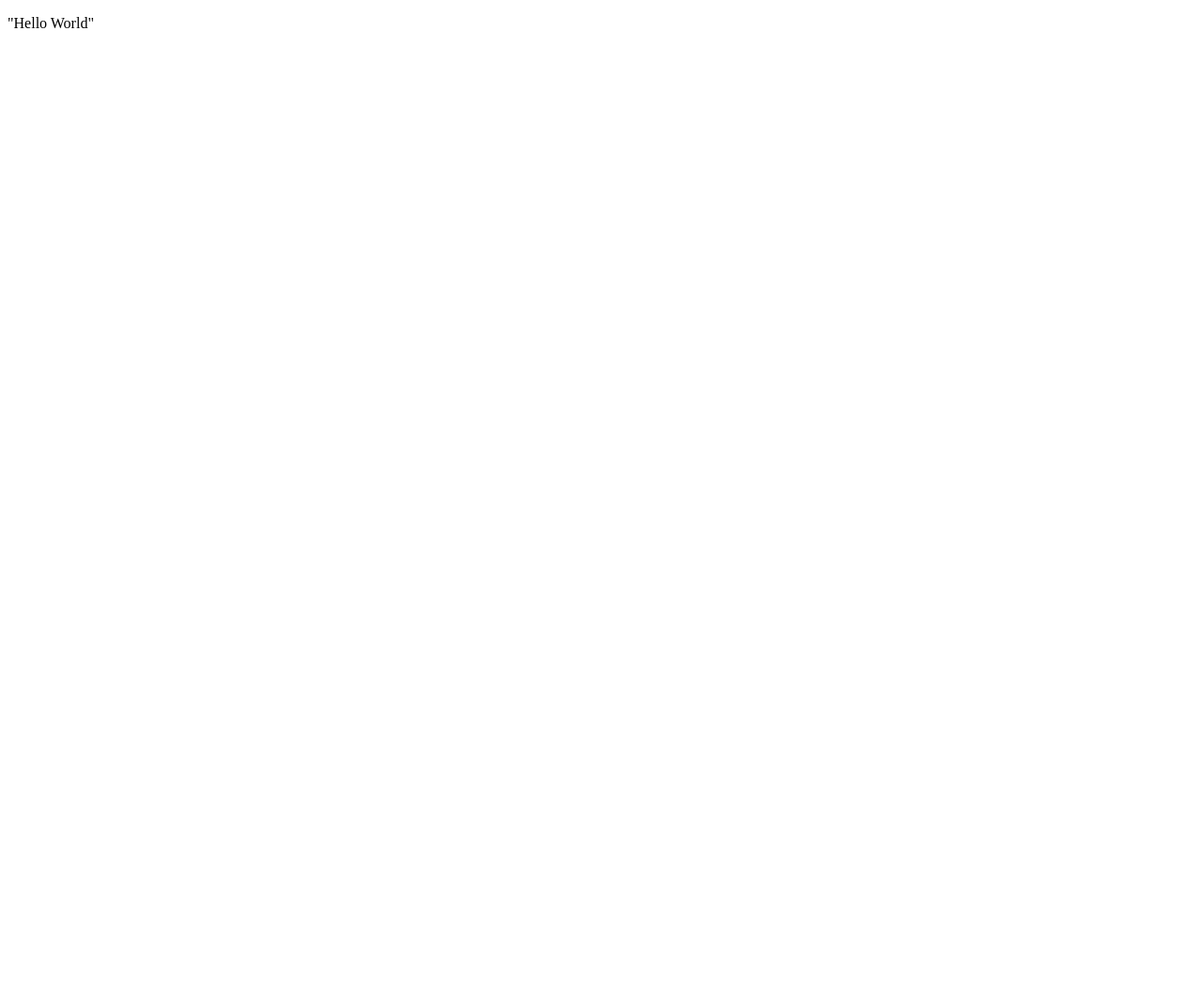
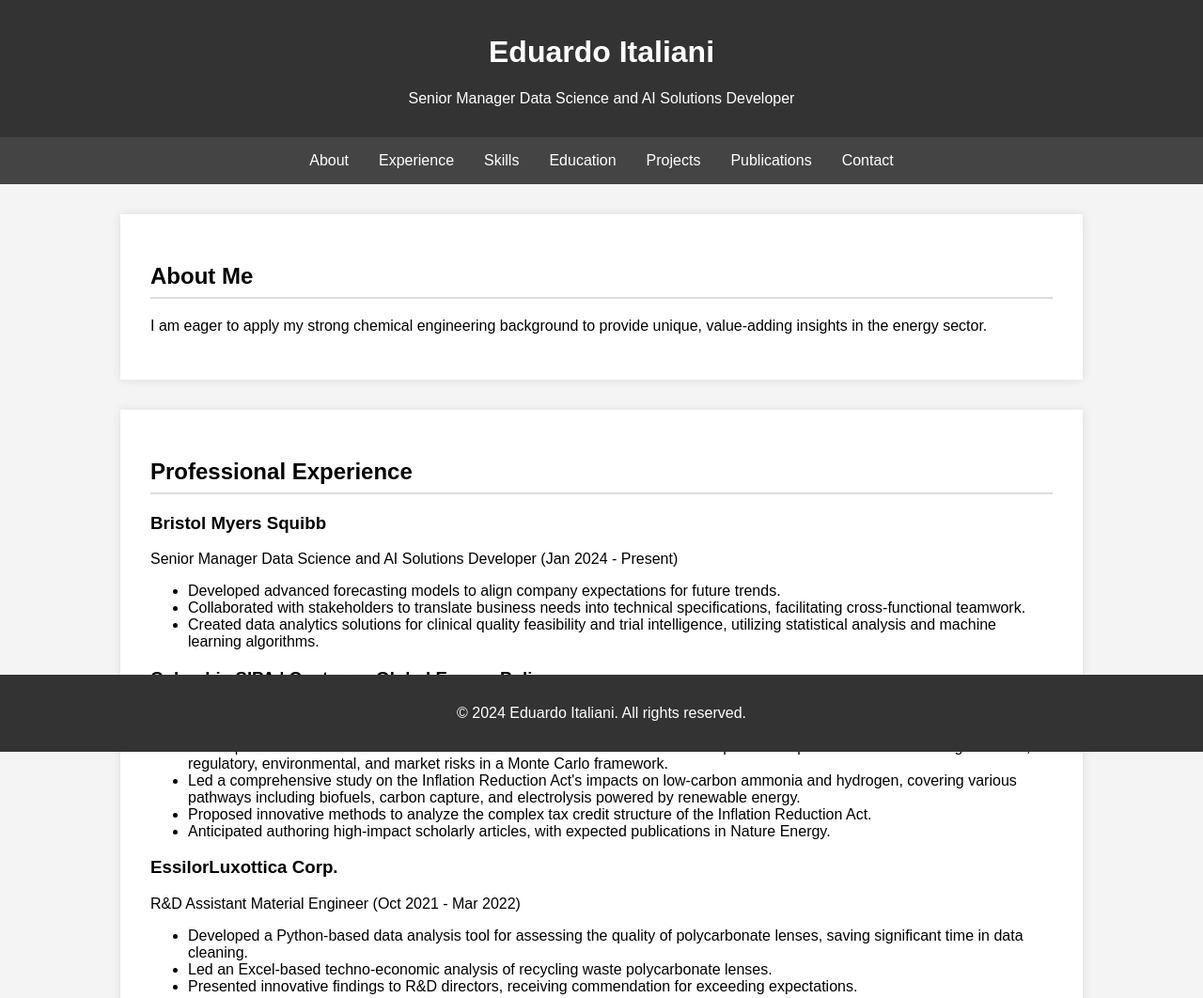
Before and after one commit to Eduita/Eduita.github.io, a plain HTML site: page index.html in a window 1280 px wide. Shown: the top 1062 px of the page at 94% size. Before the commit the page ends 800 px from the top, so only its background shows below. Drawn offline with Linux system fonts and the light colour scheme.

Commit message:
Resume and website information v1

```diff
--- a/index.html
+++ b/index.html
@@ -1,23 +1,128 @@
 <!DOCTYPE html>
-<!--[if lt IE 7]>      <html class="no-js lt-ie9 lt-ie8 lt-ie7"> <![endif]-->
-<!--[if IE 7]>         <html class="no-js lt-ie9 lt-ie8"> <![endif]-->
-<!--[if IE 8]>         <html class="no-js lt-ie9"> <![endif]-->
-<!--[if gt IE 8]>      <html class="no-js"> <!--<![endif]-->
-<html>
-    <head>
-        <meta charset="utf-8">
-        <meta http-equiv="X-UA-Compatible" content="IE=edge">
-        <title></title>
-        <meta name="description" content="">
-        <meta name="viewport" content="width=device-width, initial-scale=1">
-        <link rel="stylesheet" href="">
-    </head>
-    <body>
-        <p>"Hello World"</p>
-        <!--[if lt IE 7]>
-            <p class="browsehappy">You are using an <strong>outdated</strong> browser. Please <a href="#">upgrade your browser</a> to improve your experience.</p>
-        <![endif]-->
+<html lang="en">
+<head>
+    <meta charset="UTF-8">
+    <meta name="viewport" content="width=device-width, initial-scale=1.0">
+    <title>Eduardo Italiani - Professional Profile</title>
+    <link rel="stylesheet" href="styles.css">
+</head>
+<body>
 
-        <script src="" async defer></script>
-    </body>
+    <header>
+        <h1>Eduardo Italiani</h1>
+        <p>Senior Manager Data Science and AI Solutions Developer</p>
+    </header>
+
+    <nav>
+        <a href="#about">About</a>
+        <a href="#experience">Experience</a>
+        <a href="#skills">Skills</a>
+        <a href="#education">Education</a>
+        <a href="#projects">Projects</a>
+        <a href="#publications">Publications</a>
+        <a href="#contact">Contact</a>
+    </nav>
+
+    <div class="container">
+        <div id="about" class="section">
+            <h2>About Me</h2>
+            <p>I am eager to apply my strong chemical engineering background to provide unique, value-adding insights in the energy sector.</p>
+        </div>
+
+        <div id="experience" class="section">
+            <h2>Professional Experience</h2>
+            <h3>Bristol Myers Squibb</h3>
+            <p>Senior Manager Data Science and AI Solutions Developer (Jan 2024 - Present)</p>
+            <ul>
+                <li>Developed advanced forecasting models to align company expectations for future trends.</li>
+                <li>Collaborated with stakeholders to translate business needs into technical specifications, facilitating cross-functional teamwork.</li>
+                <li>Created data analytics solutions for clinical quality feasibility and trial intelligence, utilizing statistical analysis and machine learning algorithms.</li>
+            </ul>
+            <h3>Columbia SIPA | Center on Global Energy Policy</h3>
+            <p>Research Worker on Low-Carbon Ammonia Production (Jan 2023 - Present)</p>
+            <ul>
+                <li>Developed advanced techno-economic models to forecast low-carbon ammonia production performance considering technical, regulatory, environmental, and market risks in a Monte Carlo framework.</li>
+                <li>Led a comprehensive study on the Inflation Reduction Act's impacts on low-carbon ammonia and hydrogen, covering various pathways including biofuels, carbon capture, and electrolysis powered by renewable energy.</li>
+                <li>Proposed innovative methods to analyze the complex tax credit structure of the Inflation Reduction Act.</li>
+                <li>Anticipated authoring high-impact scholarly articles, with expected publications in Nature Energy.</li>
+            </ul>
+            <h3>EssilorLuxottica Corp.</h3>
+            <p>R&D Assistant Material Engineer (Oct 2021 - Mar 2022)</p>
+            <ul>
+                <li>Developed a Python-based data analysis tool for assessing the quality of polycarbonate lenses, saving significant time in data cleaning.</li>
+                <li>Led an Excel-based techno-economic analysis of recycling waste polycarbonate lenses.</li>
+                <li>Presented innovative findings to R&D directors, receiving commendation for exceeding expectations.</li>
+            </ul>
+        </div>
+
+        <div id="skills" class="section">
+            <h2>Skills</h2>
+            <ul>
+                <li>Finance: Probabilistic Discounted Cash Flow, Real Engineering Options Modeling, Sensitivity Analysis, Monte Carlo simulations.</li>
+                <li>Technology: Python (Pandas, Scikit-learn, PyMDE), AI, Machine Learning, Statistical Analysis, Google Cloud Services, ASPEN, CSS, HTML, Microsoft Excel Macros, @Risk, SQL, AWS, PyXLL.</li>
+                <li>Domain Knowledge: Pharmaceutical Unit Operations, Sterilization, Biologics, Powder/Particle Processing, Design of Experiment (DoE), FDA Regulation.</li>
+                <li>Languages: Native Spanish speaker.</li>
+            </ul>
+        </div>
+
+        <div id="education" class="section">
+            <h2>Education</h2>
+            <h3>Columbia University</h3>
+            <p>M.S. in Chemical Engineering, GPA: 3.8/4.0 (Sep 2022 - Dec 2023)</p>
+            <ul>
+                <li>Seminars: Fundamentals of Project Management.</li>
+            </ul>
+            <h3>Worcester Polytechnic Institute (WPI)</h3>
+            <p>B.S. in Chemical Engineering, GPA: 3.6/4.0 (Aug 2018 - May 2022)</p>
+            <ul>
+                <li>Dean's list for fall 2020 and spring 2021.</li>
+                <li>Relevant coursework: Introduction to Data Science I.</li>
+            </ul>
+        </div>
+
+        <div id="projects" class="section">
+            <h2>Academic Projects</h2>
+            <h3>Worcester Polytechnic Institute</h3>
+            <p>Techno-Economic Analysis of Biofuel Production from Wet Waste Biomass (Major Qualifying Project, Mar 2019 - Nov 2021)</p>
+            <ul>
+                <li>Initiated and led an interdisciplinary senior thesis project, gaining significant technical-economic research experience.</li>
+                <li>Co-led the study on technological cost reductions and modularization effects on wet waste biofuel production.</li>
+                <li>Authored two peer-reviewed articles with 19,500 views, 6 citations, and 14 news outlet citations.</li>
+            </ul>
+        </div>
+
+        <div id="publications" class="section">
+            <h2>Publications</h2>
+            <ul>
+                <li>“Implications of the Inflation Reduction Act on Deployment of Low-Carbon Ammonia Technologies” (Working Paper, MIT Center for Energy and Environmental Policy Research, 2023).</li>
+                <li>“Thermodynamic feasibility of shipboard conversion of marine plastics to blue diesel for self-powered ocean cleanup” (Proceedings of the National Academy of Sciences of the United States of America, 2021).</li>
+                <li>“A Roadmap for Widespread Deployment of Modularized Hydrothermal Liquefaction” (ACS Sustainable Chemistry & Engineering, 2022).</li>
+            </ul>
+        </div>
+
+        <div id="contact" class="section">
+            <h2>Contact</h2>
+            <p>Email: <a href="mailto:eduardoitaliani@gmail.com">eduardoitaliani@gmail.com</a></p>
+            <p>Phone: (929) 592-6591</p>
+            <p>LinkedIn: <a href="https://linkedin.com/in/eduardo-italiani">linkedin.com/in/eduardo-italiani</a></p>
+        </div>
+    </div>
+
+    <footer>
+        <p>&copy; 2024 Eduardo Italiani. All rights reserved.</p>
+    </footer>
+
+    <script>
+        const navLinks = document.querySelectorAll('nav a');
+        navLinks.forEach(link => {
+            link.addEventListener('click', (e) => {
+                e.preventDefault();
+                document.querySelector(e.target.getAttribute('href')).scrollIntoView({
+                    behavior: 'smooth'
+                });
+            });
+        });
+    </script>
+
+</body>
 </html>
--- /dev/null
+++ b/styles.css
@@ -0,0 +1,59 @@
+body {
+    font-family: Arial, sans-serif;
+    margin: 0;
+    padding: 0;
+    background-color: #f4f4f4;
+}
+header {
+    background-color: #333;
+    color: white;
+    padding: 1rem 0;
+    text-align: center;
+}
+nav {
+    display: flex;
+    justify-content: center;
+    background-color: #444;
+}
+nav a {
+    color: white;
+    padding: 1rem;
+    text-decoration: none;
+    transition: background 0.3s;
+}
+nav a:hover {
+    background-color: #555;
+}
+.container {
+    width: 80%;
+    margin: 2rem auto;
+}
+.section {
+    background-color: white;
+    padding: 2rem;
+    margin-bottom: 2rem;
+    box-shadow: 0 0 10px rgba(0,0,0,0.1);
+}
+.section h2 {
+    border-bottom: 2px solid #ddd;
+    padding-bottom: 0.5rem;
+}
+.skills ul {
+    list-style-type: none;
+    padding: 0;
+}
+.skills li {
+    background-color: #f9f9f9;
+    margin: 0.5rem 0;
+    padding: 0.5rem;
+    border-left: 4px solid #333;
+}
+footer {
+    background-color: #333;
+    color: white;
+    text-align: center;
+    padding: 1rem 0;
+    position: fixed;
+    bottom: 0;
+    width: 100%;
+}
```
